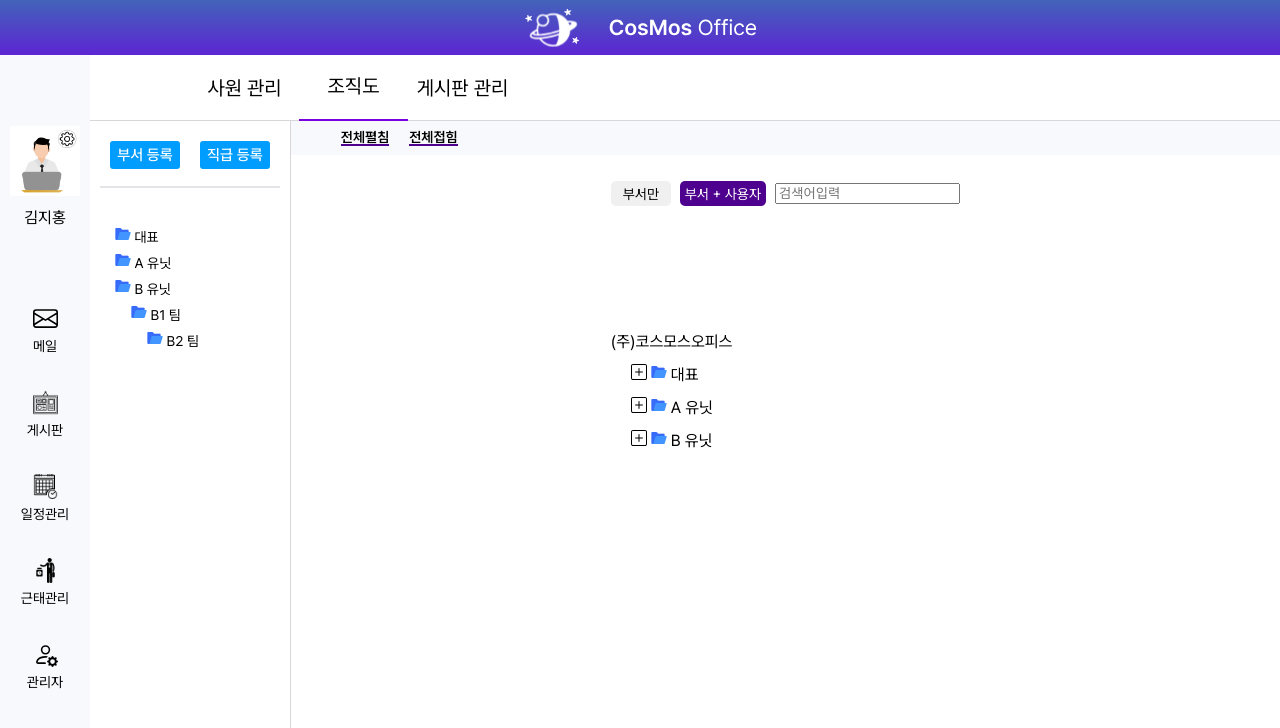
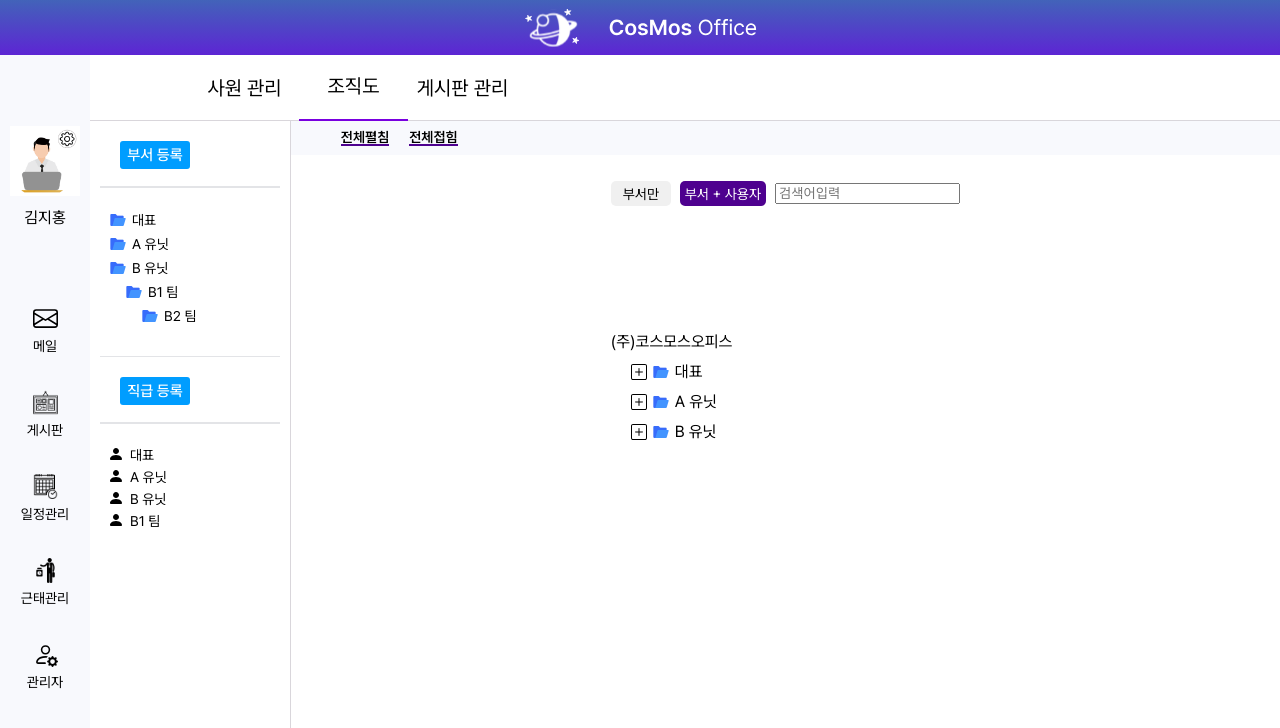
Before and after one commit to CosMos-Organization/cosmos-groupware-front, a React (Create React App) app: page /admin/org in a window 1280 px wide. Shown: the top 728 px of the page. Built offline with nearby package versions, Linux system fonts and the light colour scheme.

Commit message:
0321_최수환_레이아웃 마무리

```diff
--- a/src/SCSS/components/Organization.module.scss
+++ b/src/SCSS/components/Organization.module.scss
@@ -1,9 +1,18 @@
-.org_main{
+.org_main {
     font-family: Pretendard Variable;
 
-    .tree_item_wrapper{
-        div{
+    .tree_item_wrapper {
+        div {
             margin-top: 14px;
+        }
+
+        .tree_item_box {
+            display: flex;
+            align-items: center;
+
+            img {
+                margin-right: 6px;
+            }
         }
     }
 
--- a/src/SCSS/components/Organization_Sub.module.scss
+++ b/src/SCSS/components/Organization_Sub.module.scss
@@ -6,6 +6,15 @@
         div{
             margin-top: 8px;
         }
+
+        .tree_item_box{
+            display: flex;
+            align-items: center;
+
+            img{
+                margin-right: 6px;
+            }
+        }
     }
 
 
--- a/src/SCSS/pages/Admin_Organization.module.scss
+++ b/src/SCSS/pages/Admin_Organization.module.scss
@@ -61,9 +61,9 @@
 
                 .button_wrapper {
                     display: flex;
-                    justify-content: space-evenly;
                     margin-top: 20px;
                     margin-bottom: 17px;
+                    margin-left: 30px;
 
                     .add_btn {
                         display: flex;
@@ -87,24 +87,28 @@
                 }
 
                 .folder_wrapper {
-                    margin-left: 5px;
-                    margin-top: 30px;
-                    display: grid;
-                    gap: 13px;
+                    margin-top: 24px;
+                    margin-bottom: 32px;
+                }
 
-                    .folder_box {
-                        display: flex;
-                        font-size: 14px;
-                        font-weight: 400;
-                        align-items: center;
+                .rank_wrapper{
+                    font-size: 14px;
+                    margin-top: 24px;
+                    display: flex;
+                    flex-direction: column;
+                    gap: 8px;
+                    margin-left: 20px;
 
-                        img {
-                            margin-right: 13px;
-                            width: 18px;
-                            height: 18px;
+                    .rank_box{
+
+                        .rank_title{
+                            img{
+                                margin-right: 8px;
+                            }
                         }
                     }
                 }
+
             }
 
             .right_box {
--- a/src/components/Organization.jsx
+++ b/src/components/Organization.jsx
@@ -35,7 +35,7 @@ const TreeItem = ({ label, id, depth, type, expand, children }) => {
 
     return (
         <div className={style.tree_item_wrapper} style={{ marginLeft: `${depth * 20}px` }}>
-            <div onClick={handleClick}>
+               <div className={style.tree_item_box} onClick={handleClick}>
                 {type !== 'employee' && (isExpanded ? <img src='/org/minus.svg' /> : <img src='/org/plus.svg' />)} <img src={getImagePath()} alt={type} /> {label}
             </div>
             {isExpanded && children && children.map(child => (
--- a/src/components/Organization_Sub.jsx
+++ b/src/components/Organization_Sub.jsx
@@ -35,7 +35,7 @@ const TreeItem = ({ label, id, depth, type, expand, children }) => {
 
     return (
         <div className={style.tree_item_wrapper} style={{ marginLeft: `${depth * 20}px` }}>
-            <div onClick={handleClick}>
+            <div className={style.tree_item_box} onClick={handleClick}>
                 <img src={getImagePath()} alt={type} /> {label}
             </div>
             {isExpanded && children && children.map(child => (
--- a/src/pages/Admin_Organization.jsx
+++ b/src/pages/Admin_Organization.jsx
@@ -163,9 +163,7 @@ const Admin_Organization = () => {
                             <div className={style.add_btn}>
                                 부서 등록
                             </div>
-                            <div className={style.add_btn}>
-                                직급 등록
-                            </div>
+
                         </div>
                         <hr />
                         <div className={style.folder_wrapper}>
@@ -187,10 +185,43 @@ const Admin_Organization = () => {
                             </div> */}
 
                             <Organization_Sub initialTreeData={SubTreeData} key='sub' />
+                        </div>
+                        <hr />
+                        <div className={style.button_wrapper}>
+
+                            <div className={style.add_btn}>
+                                직급 등록
+                            </div>
+                        </div>
+                        <hr />
+                        <div className={style.rank_wrapper}>
+                            <div className={style.rank_box}>
+                                <div className={style.rank_title}>
+                                    <img src='/org/human.svg' alt='human' />
+                                    대표
+                                </div>
+                            </div>
+                            <div className={style.rank_box}>
+                                <div className={style.rank_title}>
+                                    <img src='/org/human.svg' alt='human' />
+                                    A 유닛
+                                </div>
+                            </div>
+                            <div className={style.rank_box}>
+                                <div className={style.rank_title}>
+                                    <img src='/org/human.svg' alt='human' />
+                                    B 유닛
+                                </div>
+                            </div>
+                            <div className={style.rank_box}>
+                                <div className={style.rank_title}>
+                                    <img src='/org/human.svg' alt='human' />
+                                    B1 팀
+                                </div>
+                            </div>
+                        </div>
 
 
-
-                        </div>
                     </div>
 
                     <div className={style.right_box}>
```
